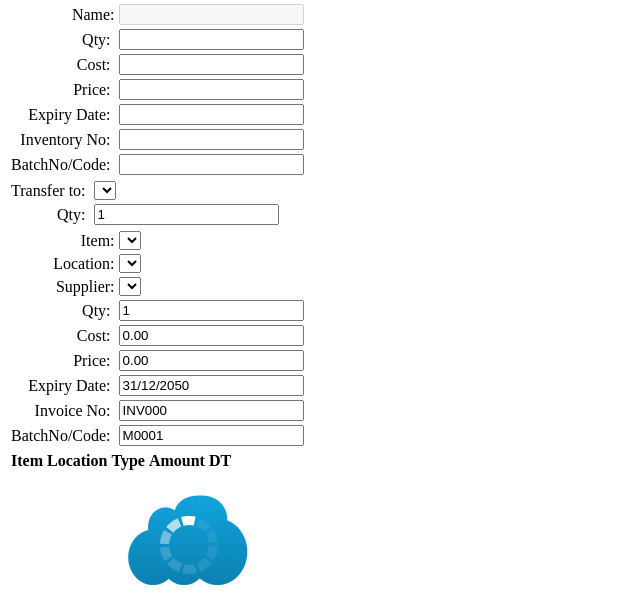
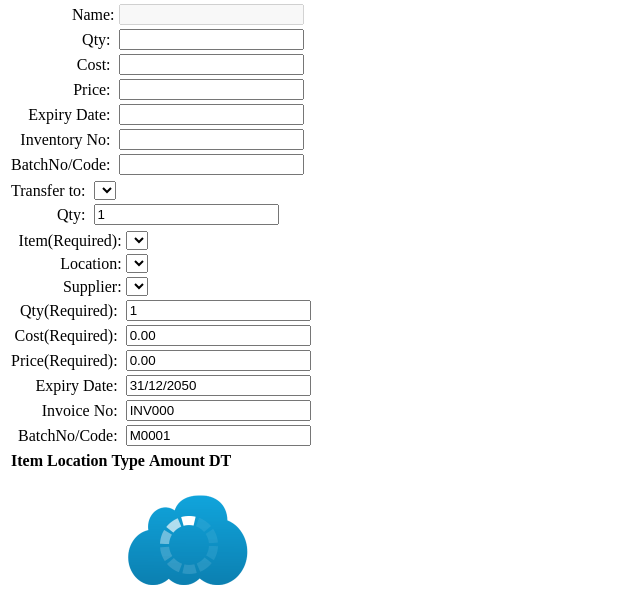
Before and after one commit to KHALEDNOAMAN/pharmacy-pos, a PHP site: page /XeroOAuth-PHP/admin/content/stock.php in a window 1280 px wide. Shown: the part 131-740 px from the top of the page, without its empty margins (0-640 px from the left). Run offline with PHP 8.4, Linux system fonts and the light colour scheme; lists and menus that the app fills with data are empty.

Commit message:
Marked required fields red

```diff
--- a/admin/content/stock.php
+++ b/admin/content/stock.php
@@ -114,7 +114,7 @@
 <div id="addstockdialog" class="hide">
     <table>
         <tr>
-            <td style="text-align: right;"><label>Item:</label></td>
+            <td style="text-align: right;"><label>Item(<span class="text-danger">Required</span>):</label></td>
             <td><select id="addstockitemid" class="itemselect form-control">
                 </select></td>
         </tr>
@@ -129,15 +129,15 @@
           </select></td>
       </tr>
         <tr>
-            <td style="text-align: right;"><label>Qty:&nbsp;</label></td>
+            <td style="text-align: right;"><label>Qty(<span class="text-danger">Required</span>):&nbsp;</label></td>
             <td><input id="addstockqty" type="text" class="form-control" value="1"/></td>
         </tr>
         <tr>
-            <td style="text-align: right;"><label>Cost:&nbsp;</label></td>
+            <td style="text-align: right;"><label>Cost(<span class="text-danger">Required</span>):&nbsp;</label></td>
             <td><input id="addstockcost" class="form-control" value="0.00" type="text"/></td>
         </tr>
         <tr>
-            <td style="text-align: right;"><label>Price:&nbsp;</label></td>
+            <td style="text-align: right;"><label>Price(<span class="text-danger">Required</span>):&nbsp;</label></td>
             <td><input id="addstockprice" class="form-control" value="0.00" type="text"/></td>
         </tr>
         <tr>
```
Also changed, not shown: admin/content/items.php (+7 -4 lines).
